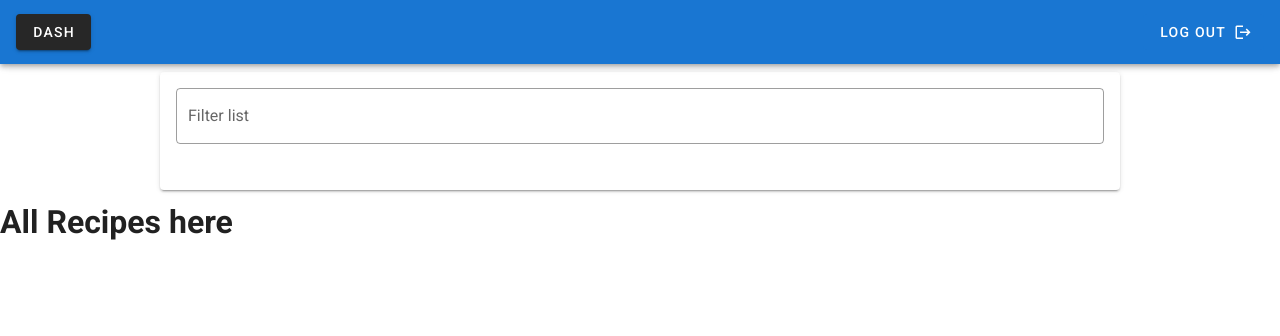
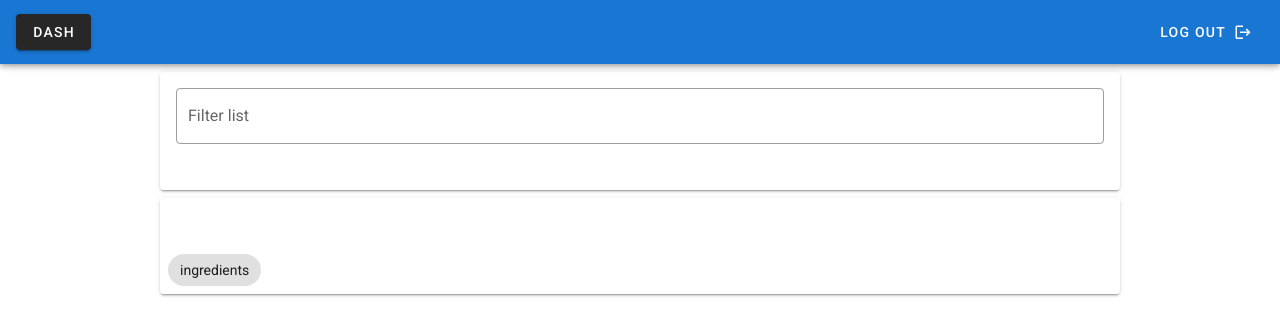
Before and after one commit to Holgermueller/spider-email-template, a Vue app: page /allRecipes in a window 1280 px wide. Shown: the top 336 px of the page. Built offline with nearby package versions, Linux system fonts and the light colour scheme.

Commit message:
built card for recipes

```diff
--- a/src/components/AllRecipes.vue
+++ b/src/components/AllRecipes.vue
@@ -2,20 +2,21 @@
   <div>
     <RecipesListFilter />
 
-    <h1>
-      All Recipes here
-    </h1>
+    <RecipesCard />
   </div>
 </template>
 
 <script>
 import RecipesListFilter from "./AllRecipesComponents/RecipesFilter.vue";
 
+import RecipesCard from "./AllRecipesComponents/RecipesCard.vue";
+
 export default {
   name: "AllRecipesPage",
 
   components: {
     RecipesListFilter,
+    RecipesCard,
   },
 
   data: () => ({}),
--- /dev/null
+++ b/src/components/AllRecipesComponents/RecipesCard.vue
@@ -0,0 +1,30 @@
+<template>
+  <div>
+    <v-card class="recipe-card">
+      <v-card-title></v-card-title>
+
+      <v-card-text></v-card-text>
+
+      <v-card-actions>
+        <v-chip>
+          ingredients
+        </v-chip>
+      </v-card-actions>
+    </v-card>
+  </div>
+</template>
+
+<script>
+export default {
+  name: "RecipeCard",
+
+  data: () => ({}),
+};
+</script>
+
+<style scoped>
+.recipe-card {
+  width: 75%;
+  margin: 4px auto;
+}
+</style>
```
